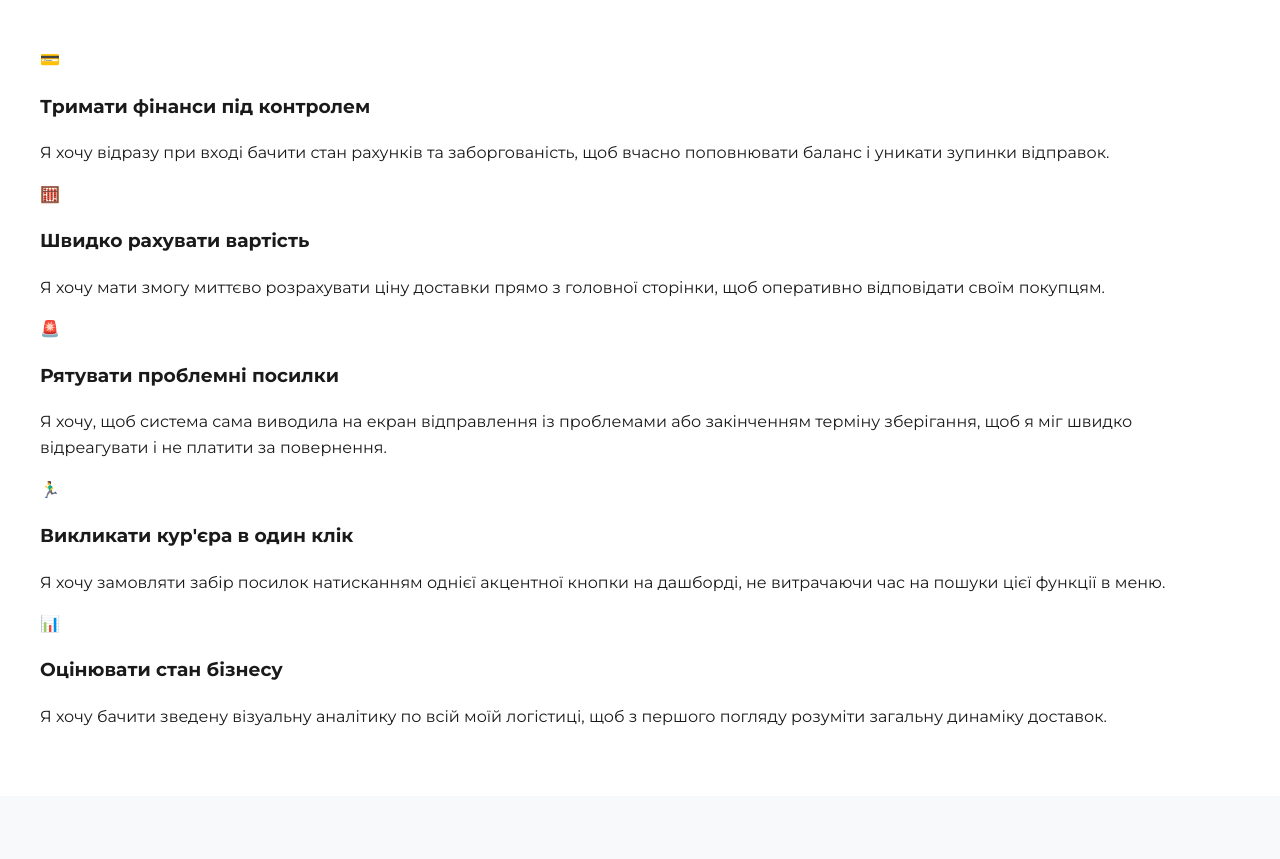
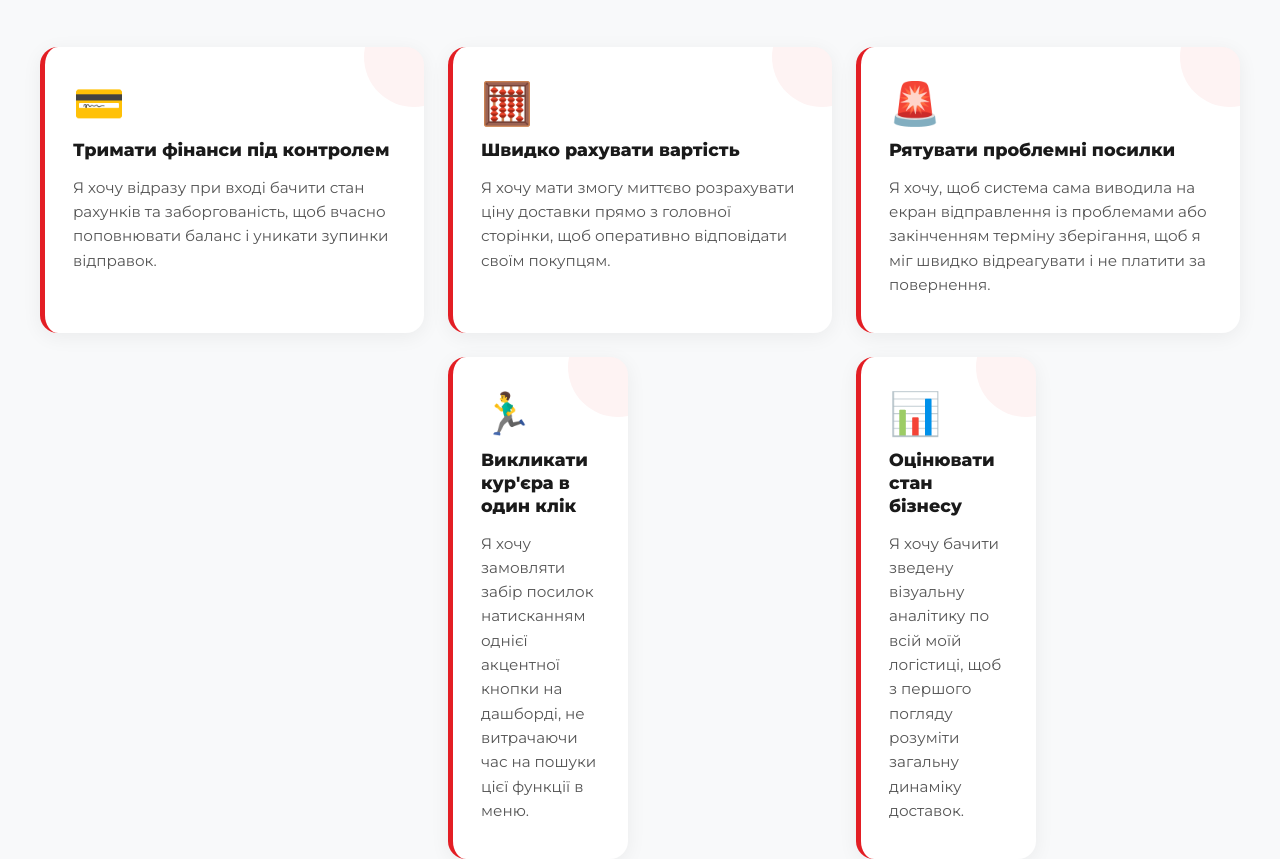
Before and after one commit to Alex2909q/rs-holovnastorinka, a plain HTML site: page index.html in a window 1280 px wide. Shown: the part 4632-5491 px from the top of the page. Drawn offline with Linux system fonts and the light colour scheme.

Commit message:
auto: save at 2026-05-22 09:42:12

```diff
--- a/styles.css
+++ b/styles.css
@@ -576,7 +576,118 @@
     }
 }
 
+/* ── JTBD / Ціннісна пропозиція ───────────────────────────────────── */
+.jtbd-section {
+    background: #f8f9fa;
+}
+
+.jtbd-grid {
+    display: grid;
+    grid-template-columns: repeat(3, 1fr);
+    gap: 24px;
+}
+
+/* The 4th and 5th cards shift to row 2, centred via column offset */
+.jtbd-card--offset:nth-child(4) {
+    grid-column: 1 / 2;
+    margin-left: calc(50% + 12px);   /* shift right so 2 cards sit centred */
+}
+.jtbd-card--offset:nth-child(5) {
+    grid-column: 2 / 3;
+    margin-left: calc(50% + 12px);
+}
+
+/* Simpler centering approach: wrap row 2 separately */
+.jtbd-grid {
+    display: grid;
+    grid-template-columns: repeat(3, 1fr);
+    gap: 24px;
+}
+
+.jtbd-card {
+    background: #ffffff;
+    border-radius: 18px;
+    padding: 36px 28px;
+    box-shadow: 0 4px 20px rgba(0,0,0,0.06);
+    border-left: 5px solid var(--np-red);
+    display: flex;
+    flex-direction: column;
+    gap: 14px;
+    transition: transform 0.25s ease, box-shadow 0.25s ease;
+    position: relative;
+    overflow: hidden;
+}
+
+.jtbd-card::before {
+    content: '';
+    position: absolute;
+    top: -40px;
+    right: -40px;
+    width: 100px;
+    height: 100px;
+    background: rgba(227, 30, 36, 0.05);
+    border-radius: 50%;
+    pointer-events: none;
+}
+
+.jtbd-card:hover {
+    transform: translateY(-6px);
+    box-shadow: 0 16px 40px rgba(227, 30, 36, 0.12);
+}
+
+.jtbd-icon {
+    font-size: 2.6rem;
+    line-height: 1;
+}
+
+.jtbd-title {
+    font-size: 1.1rem;
+    font-weight: 800;
+    color: var(--dark);
+    margin: 0;
+    line-height: 1.3;
+}
+
+.jtbd-text {
+    font-size: 0.95rem;
+    color: #555;
+    line-height: 1.6;
+    margin: 0;
+}
+
+/* Row 2 centering: last 2 cards */
+.jtbd-card--offset {
+    grid-column: auto;
+}
+
+/* Override grid for 5 items: 3 top + 2 centred */
+.jtbd-grid {
+    display: grid;
+    grid-template-columns: repeat(6, 1fr);
+    gap: 24px;
+}
+
+.jtbd-grid .jtbd-card:nth-child(1) { grid-column: 1 / 3; }
+.jtbd-grid .jtbd-card:nth-child(2) { grid-column: 3 / 5; }
+.jtbd-grid .jtbd-card:nth-child(3) { grid-column: 5 / 7; }
+.jtbd-grid .jtbd-card:nth-child(4) { grid-column: 2 / 4; }
+.jtbd-grid .jtbd-card:nth-child(5) { grid-column: 4 / 6; }
+
+@media (max-width: 900px) {
+    .jtbd-grid {
+        grid-template-columns: 1fr 1fr;
+    }
+    .jtbd-grid .jtbd-card:nth-child(n) { grid-column: auto; }
+}
+
+@media (max-width: 600px) {
+    .jtbd-grid {
+        grid-template-columns: 1fr;
+    }
+}
+
 /* ── Solution Gallery ─────────────────────────────────────────────── */
+
 .solution-subsection {
     margin-bottom: 48px;
 }
```
